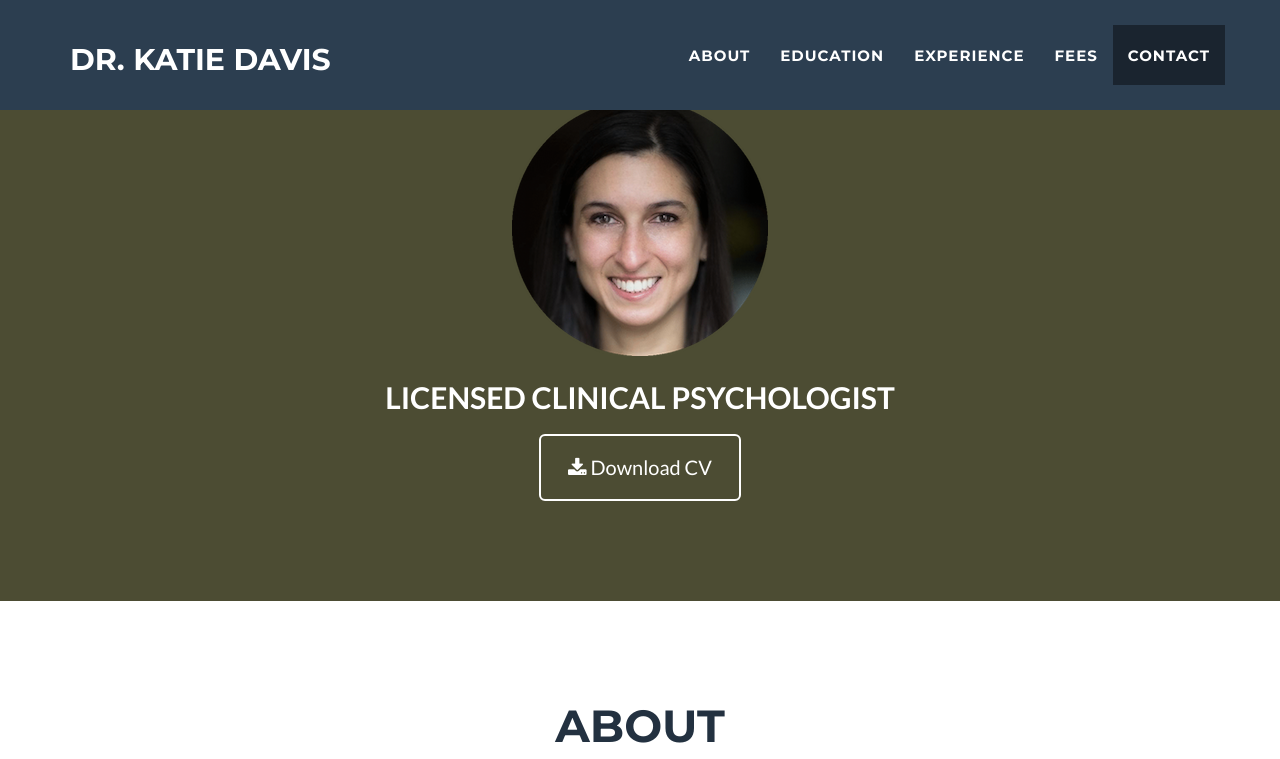
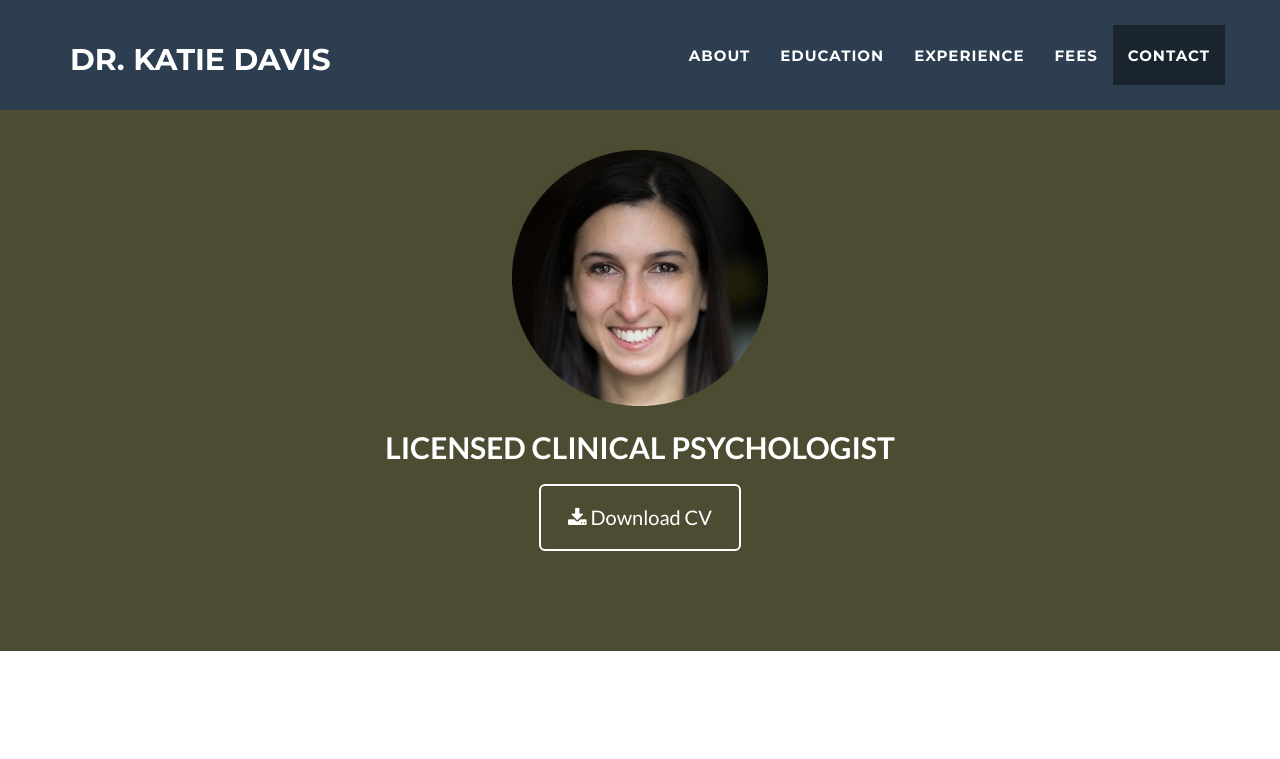
Before and after one commit to ksdavis/ksdavis.github.io, a plain HTML site: page index.html in a window 1280 px wide. Shown: the top 759 px of the page. Drawn offline with nearby package versions, Linux system fonts and the light colour scheme; some packages are replaced by stand-ins of ours.

Commit message:
kinda better

```diff
--- a/index.html
+++ b/index.html
@@ -26,6 +26,18 @@
         <script src="https://oss.maxcdn.com/libs/html5shiv/3.7.0/html5shiv.js"></script>
         <script src="https://oss.maxcdn.com/libs/respond.js/1.4.2/respond.min.js"></script>
         <![endif]-->
+
+        <style>
+
+        @media (min-width: 800px) {
+
+            .banner {
+                padding-top: 50px;
+            }
+
+        }
+
+        </style>
 </head>
 
 <body class="index" id="page-top">
@@ -89,7 +101,7 @@
     <header>
         <div class="container">
             <div class="row">
-                <div class="col-lg-12">
+                <div class="banner col-lg-12">
                     <a href="img/g.png"><img alt="Dr. Katie Davis" class="img-responsive" src=
                     "img/kd.png"></a>
 
```
